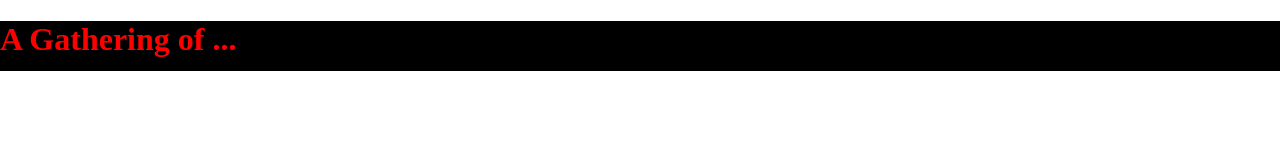
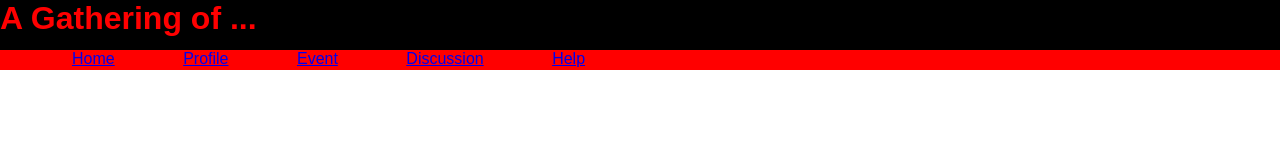
Before and after one commit to cdm430/webtech_site, a plain HTML site: page index.html in a window 1280 px wide. Drawn offline with Linux system fonts and the light colour scheme.

Commit message:
Dropdown menu

```diff
--- a/css/main.css
+++ b/css/main.css
@@ -1,16 +1,49 @@
-h1{
+
+#title{
     color: red;
     background-color: black;
     height: 50px;
+    margin: 0px  0px 0px 0px;
+    position: static;
+    -webkit-transition: height 0.4s;
+	-moz-transition: height 0.4s;
+    transition: height 0.4s;
+
+}
+
+body {
+    font-family: sans-serif;
+    margin: 0px;
+}
+
+#dropdown {
+    background-color: red;
+    height: 0px;
+    margin:  0px 0px 0px 0px;
+    position: static;
+    display: none;
     -webkit-transition: height 0.8s;
 	-moz-transition: height 0.8s;
     transition: height 0.8s;
-
-}
-h1:hover {
-    height: 300px;
 }
 
-body {
-    margin: 0px;
+#title:hover + #dropdown {
+    height: 20px;
+    display: block;
 }
+
+#dropdown:hover {
+    height: 20px;
+    display: block;
+}
+
+.menu-item {
+    display: inline;
+    list-style-type: none;
+    margin-right: 2em;
+    margin-left: 2em;
+    position: relative;
+    -webkit-transition: height 0.8s;
+	-moz-transition: height 0.8s;
+    transition: height 0.8s;
+}
--- a/index.html
+++ b/index.html
@@ -8,6 +8,13 @@ rel="stylesheet" type="text/css" />
 <title>Demo</title>
 </head>
 <body>
-<h1>A Gathering of ...</h1>
+    <h1 id="title">A Gathering of ...</h1>
+    <ul id="dropdown">
+        <li class="menu-item"><a href="#">Home</a></li>
+        <li class="menu-item"><a href="#">Profile</a></li>
+        <li class="menu-item"><a href="#">Event</a></li>
+        <li class="menu-item"><a href="#">Discussion</a></li>
+        <li class="menu-item"><a href="#">Help</a></li>
+    </ul>
 </body>
 </html>
```
